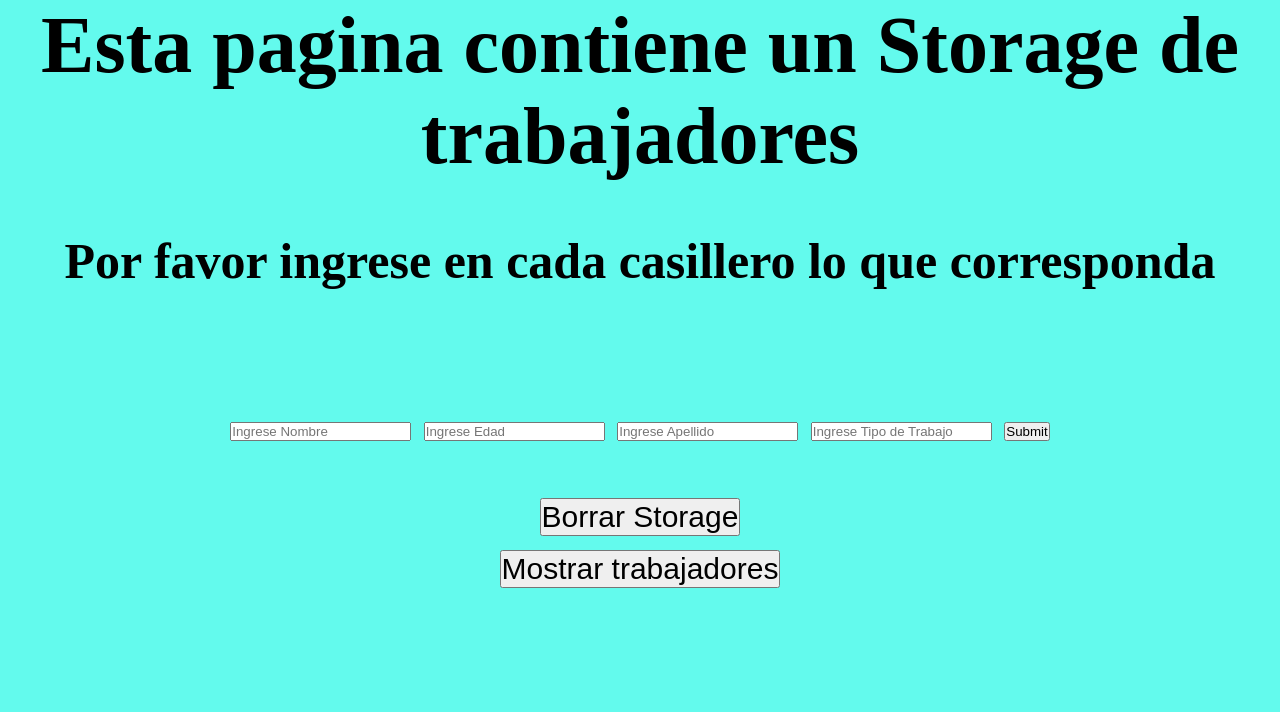
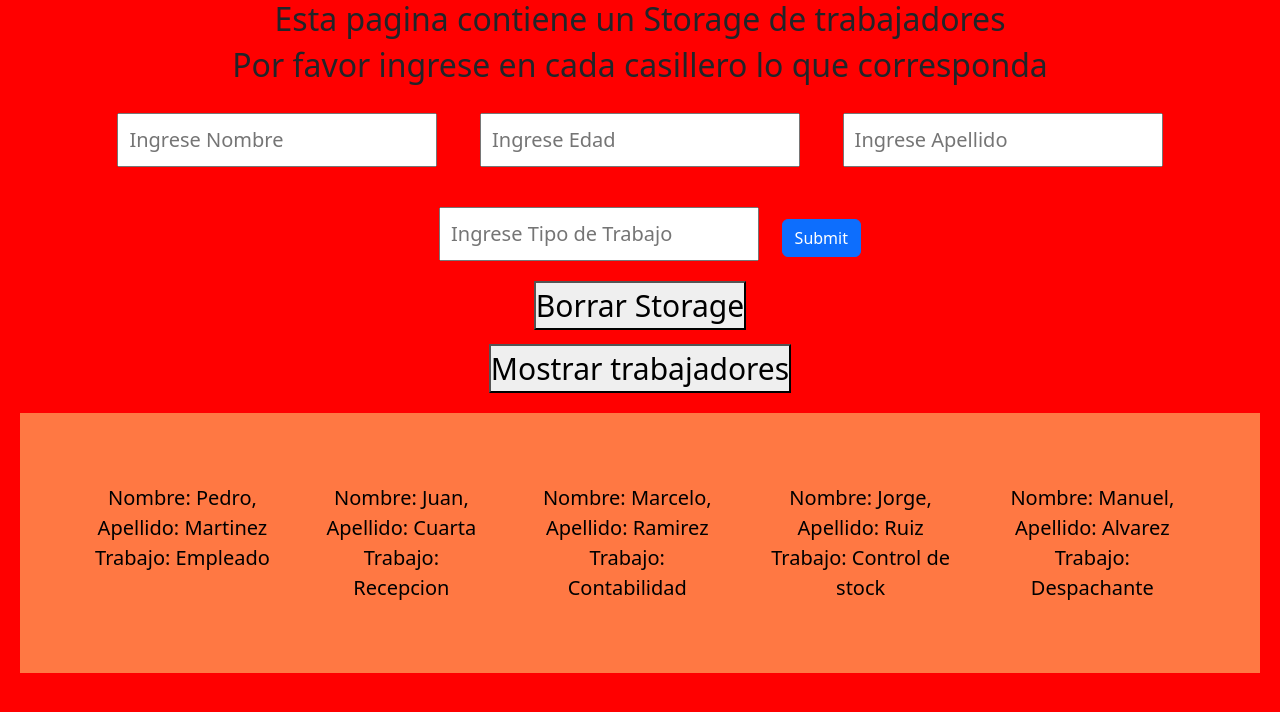
Before and after one commit to JuuanA/JavaScript-CoderHouse, a plain HTML site: page index.html in a window 1280 px wide. Drawn offline with nearby package versions, Linux system fonts and the light colour scheme; some packages are replaced by stand-ins of ours; a script that the page names is missing.

Commit message:
primerapartefetch

```diff
--- /dev/null
+++ b/data.json
@@ -0,0 +1,33 @@
+[{
+
+        "id": 1,
+        "nombre": "Pedro",
+        "apellido": "Martinez",
+        "edad": 33,
+        "trabajo": "Empleado"
+    }, {
+        "id": 2,
+        "nombre": "Juan",
+        "apellido": "Cuarta",
+        "edad": 19,
+        "trabajo": "Recepcion"
+    }, {
+        "nombre": "Marcelo",
+        "apellido": "Ramirez",
+        "edad": 55,
+        "trabajo": "Contabilidad"
+    }, {
+        "id": 4,
+        "nombre": "Jorge",
+        "apellido": "Ruiz",
+        "edad": 35,
+        "trabajo": "Control de stock"
+    },
+    {
+        "id": 5,
+        "nombre": "Manuel",
+        "apellido": "Alvarez",
+        "edad": 78,
+        "trabajo": "Despachante"
+    }
+]
--- a/estilo.css
+++ b/estilo.css
@@ -3,8 +3,8 @@
     padding: 0%;
 }
 
-body {
-    background-color: rgb(99, 250, 237);
+.bodyPrincipal {
+    background-color: red;
 }
 
 h2 {
@@ -18,10 +18,34 @@ h3 {
     font-size: 50px;
 }
 
-form {
-    padding: 50px;
+.contenedorTrabajadores {
+    background-color: rgb(255, 120, 67);;
+    width: auto;
+    height: auto;
     text-align: center;
-    font-size: 50px;
+    margin: 20px;
+}
+
+divtrabajador {
+    padding: 10px;
+    margin: 10px;
+    color: rgb(0, 0, 0);
+    text-align: center;
+    font-size: 20px;
+}
+
+.formulario {
+    font-size: 20px;
+    padding: 10px;
+    margin: 20px;
+}
+
+.FormularioDiv {
+    font-size: 200px;
+    display: flex;
+    justify-content: center;
+    text-align: center;
+    font-size: 10px;
 }
 
 #contenedor {
--- a/index.html
+++ b/index.html
@@ -8,28 +8,37 @@
     <title>Mi primer algortimo</title>
     <!-- CSS -->
     <link rel="stylesheet" href="estilo.css">
+    <!-- Bootstrap -->
+    <link href="https://cdn.jsdelivr.net/npm/bootstrap@5.2.0/dist/css/bootstrap.min.css" rel="stylesheet"
+        integrity="sha384-gH2yIJqKdNHPEq0n4Mqa/HGKIhSkIHeL5AyhkYV8i59U5AR6csBvApHHNl/vI1Bx" crossorigin="anonymous">
 </head>
 
-<body>
+<body class="bodyPrincipal">
     <h2>Esta pagina contiene un Storage de trabajadores </h2>
-    <h3 id="saludo">Por favor ingrese en cada casillero lo que corresponda</h3>
+    <h2 id="saludo">Por favor ingrese en cada casillero lo que corresponda</h3>
+        <div class="FormularioDiv">
+            <form id="formulario">
+                <input type="text" id="nombre" placeholder="Ingrese Nombre" class="formulario">
+                <input type="number" id="edad" placeholder="Ingrese Edad" class="formulario">
+                <input type="text" id="apellido" placeholder="Ingrese Apellido" class="formulario">
+                <input type="text" id="trabajo" placeholder="Ingrese Tipo de Trabajo" class="formulario">
+                <input type="submit" class="btn btn-primary">
+            </form>
+        </div>
 
-    <form id="formulario">
-        <input type="text" id="nombre" placeholder="Ingrese Nombre">
-        <input type="number" id="edad" placeholder="Ingrese Edad">
-        <input type="text" id="apellido" placeholder="Ingrese Apellido">
-        <input type="text" id="trabajo" placeholder="Ingrese Tipo de Trabajo">
-        <input type="submit">
-    </form>
+        <button id="borrado">Borrar Storage</button>
 
-    <button id="borrado">Borrar Storage</button>
+        <button id="verProductos">Mostrar trabajadores</button>
 
-    <button id="verProductos">Mostrar trabajadores</button>
+        <div id="contenedor" class="contenedorTrabajadores"></div>
 
-    <div id="contenedor"></div>
+        <!-- Bootstrap -->
+        <script src="https://cdn.jsdelivr.net/npm/bootstrap@5.2.0/dist/js/bootstrap.bundle.min.js"
+            integrity="sha384-A3rJD856KowSb7dwlZdYEkO39Gagi7vIsF0jrRAoQmDKKtQBHUuLZ9AsSv4jD4Xa" crossorigin="anonymous">
+        </script>
 
-    <script src="//cdn.jsdelivr.net/npm/sweetalert2@11"></script>
-    <script src="index.js"></script>
+        <script src="//cdn.jsdelivr.net/npm/sweetalert2@11"></script>
+        <script src="index.js"></script>
 </body>
 
 </html>
--- a/index.js
+++ b/index.js
@@ -1,4 +1,4 @@
-const trabajador = [{
+/* const trabajador = [{
 
         id: 1,
         nombre: "Pedro",
@@ -30,11 +30,22 @@ const trabajador = [{
         edad: 78,
         trabajo: "Despachante",
     }
-];
+]; */
+
 let formulario = document.getElementById("formulario");
 let boton = document.getElementById("verProductos");
 let contenedor = document.getElementById("contenedor");
 let botonBorrado = document.getElementById("borrado");
+fetch("./data.json")
+    .then(response => response.json())
+    .then(trabajador => {
+        trabajador.forEach(element => {
+            let item = document.createElement("divTrabajador");
+            item.innerHTML = `
+                        Nombre: ${element.nombre},
+                        Apellido:  ${element.apellido}
+                        Trabajo:  ${element.trabajo}`;
+            contenedor.append(item);
 
             let trabajadoresLista = JSON.parse(localStorage.getItem("trabajadores")) || trabajador.map(trabajador => trabajador);
 
@@ -55,21 +66,21 @@ formulario.addEventListener("submit", (e) => {
 
                 e.target.reset();
             })
-
+            /* BOTON QUE MUESTRA LOS TRABAJADORES EN HTML  */
             boton.addEventListener("click", () => {
                 Swal.fire('Se muestran los trabajadores')
                 contenedor.innerHTML = " ";
 
                 trabajadoresLista.forEach(element => {
-        let item = document.createElement("div");
+                    let item = document.createElement("divTrabajador");
                     item.innerHTML = `
-                        nombre: ${element.nombre},
-                        apellido:  ${element.apellido}
-                        trabajo:  ${element.trabajo}`;
+                        Nombre: ${element.nombre},
+                        Apellido:  ${element.apellido}
+                        Trabajo:  ${element.trabajo}`;
                     contenedor.append(item);
                 });
             })
-
+            /* BOTON QUE BORRA EL STORAGE Y LA ALERTA */
             botonBorrado.addEventListener("click", () => {
                 Swal.fire({
                     title: '¿Estas seguro de borrar Storage?',
@@ -80,8 +91,8 @@ botonBorrado.addEventListener("click", () => {
                     cancelButtonColor: '#d33',
                     confirmButtonText: 'Si , borrar!',
                 }).then((result) => {
+                    if (result.isConfirmed) {
                         localStorage.removeItem("trabajadores")
-        if (result.isConfirmed) {
                         Swal.fire(
                             'Borrado!',
                             'Storage fue borrado.',
@@ -91,39 +102,5 @@ botonBorrado.addEventListener("click", () => {
                     }
                 })
             })
-
-
-
-
-
-
-/* me paso emiliano */
-
-/* botonBorrado.addEventListener("click", () => {
-    Swal.fire({
-        title: '¿Estas seguro de borrar Storage?',
-        text: "No se puede revertir!",
-        icon: 'warning',
-        showCancelButton: true,
-        confirmButtonColor: '#3085d6',
-        cancelButtonColor: '#d33',
-        confirmButtonText: 'Si , borrar!',
-        href: location.reload()
         })
-}); */
-
-
-
-
-
-
-/* ORIGINAL  */
-
-/* title: '¿Estas seguro de borrar Storage?',
-    text: "No se puede revertir!",
-    icon: 'warning',
-    showCancelButton: true,
-    confirmButtonColor: '#3085d6',
-    cancelButtonColor: '#d33',
-    confirmButtonText: 'Si , borrar!', */
-/*         location.reload();   No funciona , VER */
+    });
```
Lines whose indentation alone changed are shown as unchanged.
